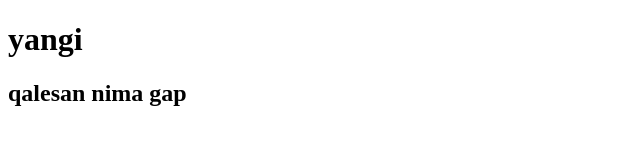
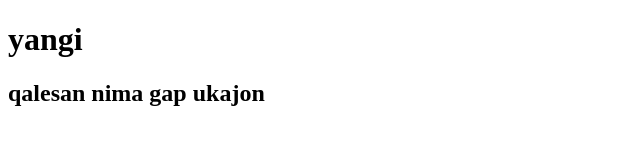
Before and after one commit to abbos0959/github_2, a plain HTML site: page yangi.html in a window 1280 px wide. Shown: the whole page, without its empty margins (0-640 px from the left). Drawn offline with Linux system fonts and the light colour scheme.

Commit message:
Update qildimda endi yangi.html

```diff
--- a/yangi.html
+++ b/yangi.html
@@ -8,6 +8,6 @@
   </head>
   <body>
     <h1>yangi</h1>
-    <h2>qalesan nima gap</h2>
+    <h2>qalesan nima gap ukajon</h2>
   </body>
 </html>
```
